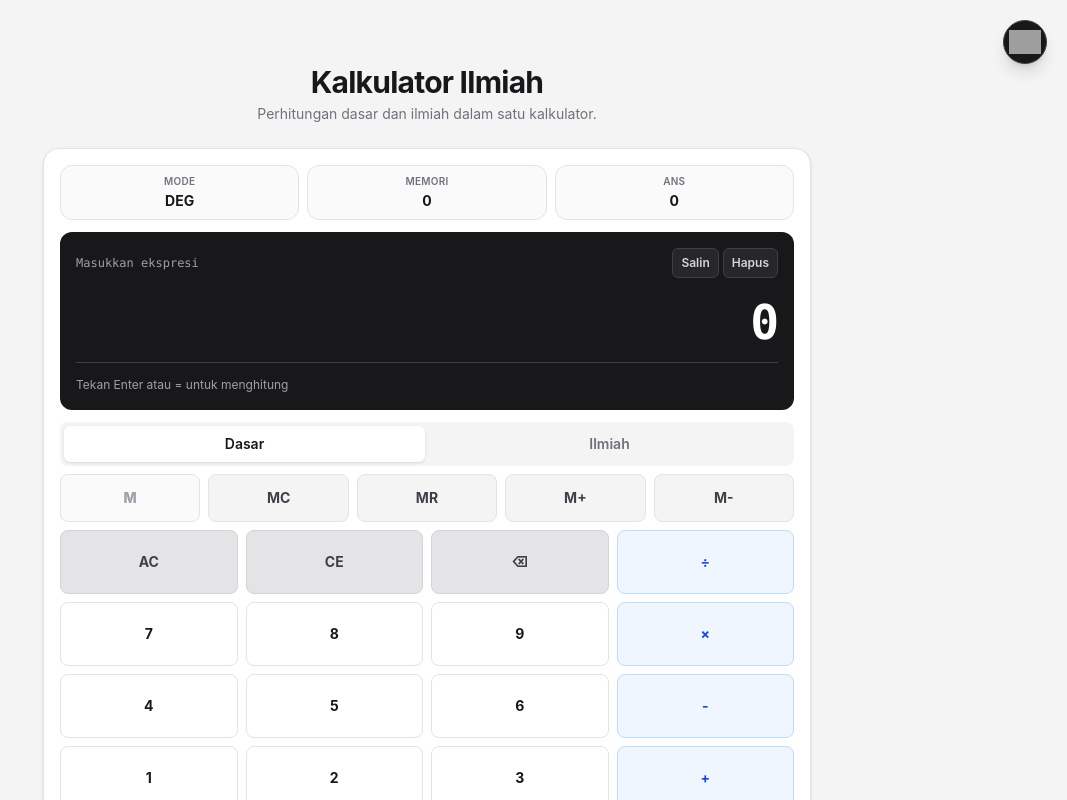
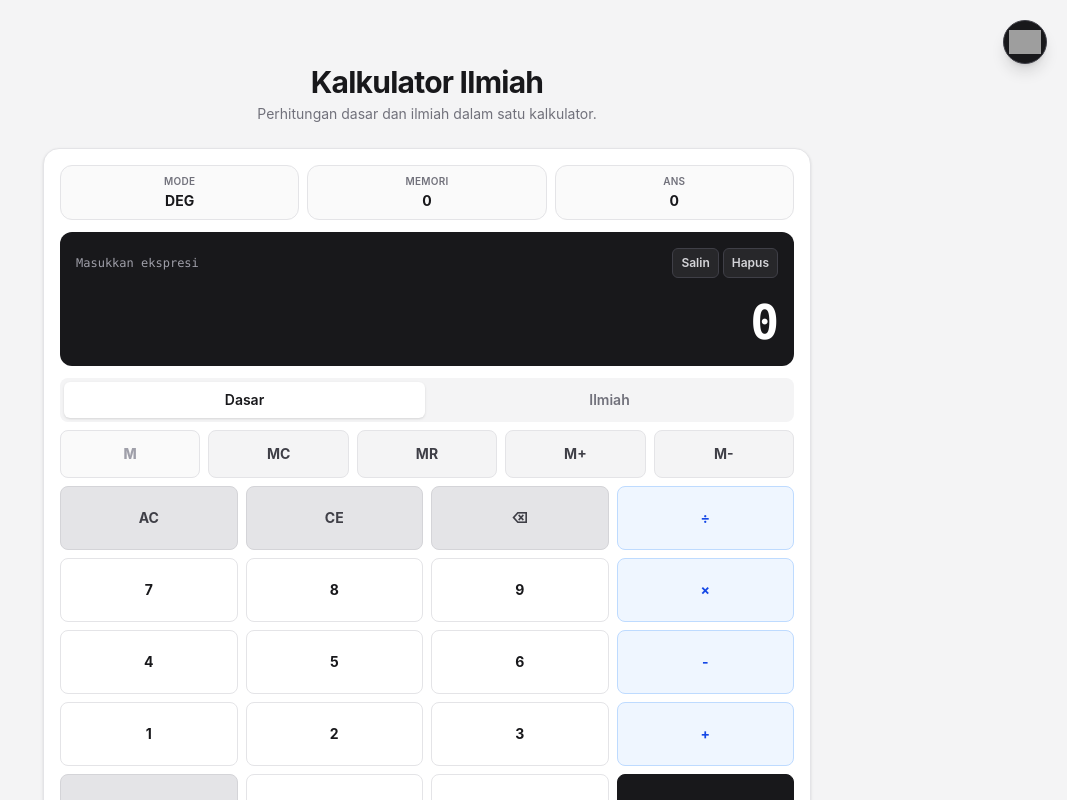
Before and after one commit to ki1bot/kalkulator-ilmiah, a Vue app: page / in a window 1280 px wide. Shown: the top 800 px of the page, without its empty margins (213-1280 px from the left). Built offline with nearby package versions, Linux system fonts and the light colour scheme; grey boxes are pictures that could not be loaded.

Commit message:
nambah footer

```diff
--- a/src/components/CalculatorDisplay.vue
+++ b/src/components/CalculatorDisplay.vue
@@ -64,23 +64,5 @@ const handleInput = (event: Event) => {
       @keydown.enter.prevent="emit('calculate')"
       @keydown.esc.prevent="emit('clear')"
     />
-
-    <div
-      class="mt-3 flex min-h-8 flex-col justify-between gap-1 border-t border-zinc-700 pt-3 sm:flex-row sm:items-center sm:gap-3"
-    >
-      <p
-        class="text-xs"
-        :class="errorMessage ? 'font-semibold text-rose-300' : 'text-zinc-400'"
-        aria-live="polite"
-      >
-        {{
-          errorMessage || statusMessage || "Tekan Enter atau = untuk menghitung"
-        }}
-      </p>
-
-      <p class="shrink-0 text-right font-mono text-sm font-bold text-blue-300">
-        {{ preview ? `= ${preview}` : "" }}
-      </p>
-    </div>
   </section>
 </template>
```
